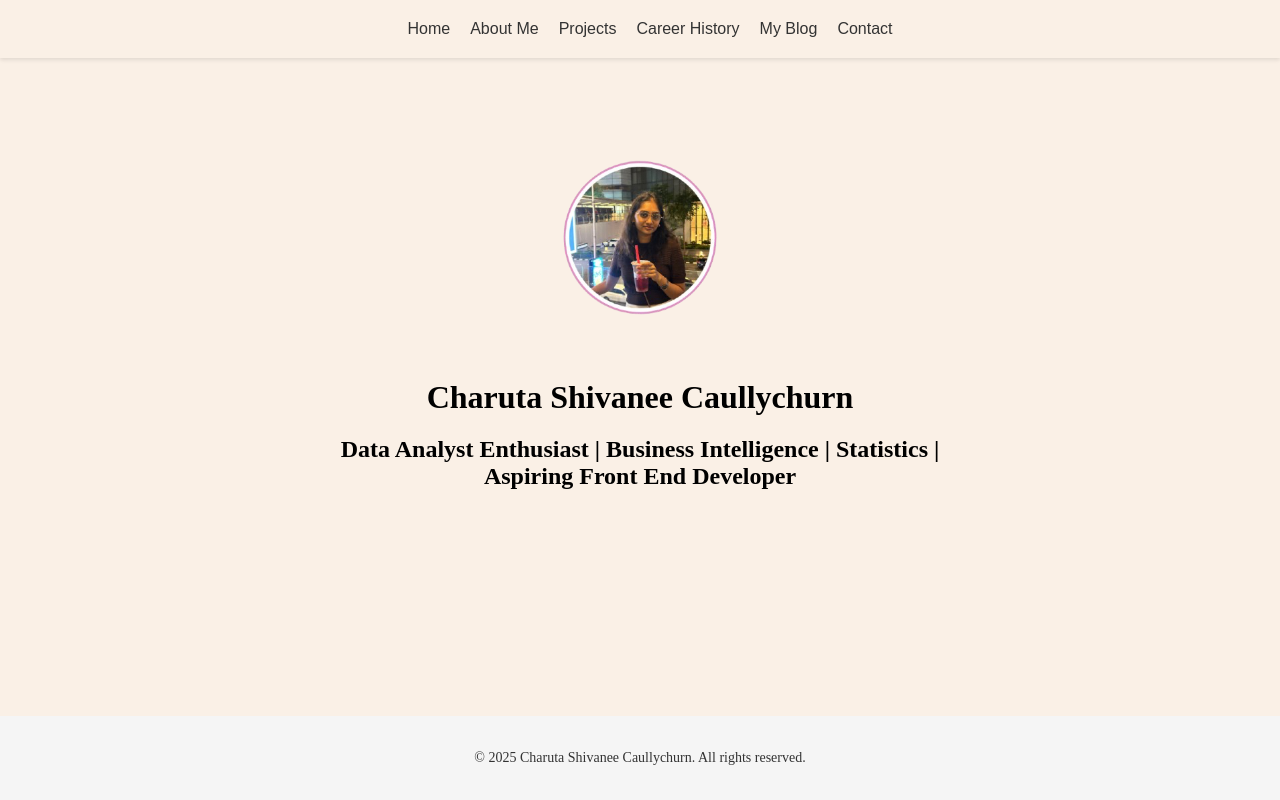
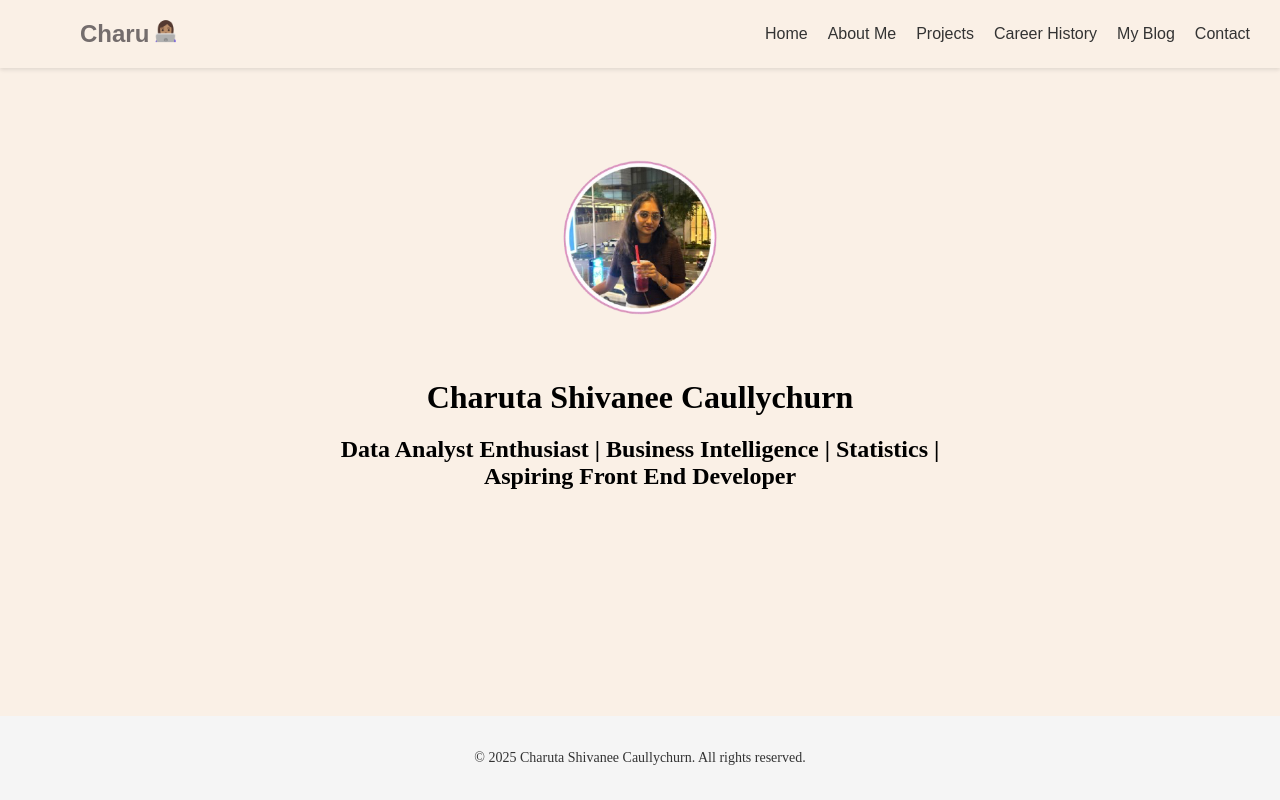
Before and after one commit to Charuta-Shivanee-Caullychurn/my-portfolio, a plain HTML site: page index.html in a window 1280 px wide. Drawn offline with Linux system fonts and the light colour scheme.

Commit message:
updated header

```diff
--- a/index.html
+++ b/index.html
@@ -16,6 +16,7 @@
   <!-- Header & Navigation -->
   <header>
     <nav>
+      <div class="logo">Charu<span class="emoji">👩🏽‍💻</span></div>
       <ul>
 
         <li><a href="index.html">Home</a></li>
--- a/style.css
+++ b/style.css
@@ -27,8 +27,12 @@ header {
 /* Position the navigation at the top right */
 header nav {
   display: flex;
-  justify-content: center; /* pushes nav items to the right */
+  justify-content: space-between; /* pushes nav items to the right */
+  align-items: center;
+  padding-right: 10px;
+  padding-left: 40px;
 }
+
 
 /* Style the unordered list as a horizontal menu */
 header nav ul {
@@ -59,12 +63,33 @@ header nav ul li a:hover {
   color:#b500af;
 }
 
-.logo{
-  height: 50px;
-  width: auto;
-  margin-left: 2000px;
-  padding: 5px 0;
+.logo {
+  font-size: 24px;
+  font-weight: bold;
+  font-family: 'Poppins', sans-serif;
+  color: #746d6d;
+  margin-right: auto; /* Push nav menu to the right */
+  padding-left: 20px; /* Adjust as needed */
+  display: flex;
+  align-items: center;
 }
+
+.logo span {
+  color: #333; /* Add a little flair with different color */
+}
+
+.emoji {
+  margin-left: 4px;
+  font-size: 20px;
+  animation: float 2s infinite ease-in-out;
+}
+
+@keyframes float {
+  0%, 100% { transform: translateY(0); }
+  50% { transform: translateY(-3px); }
+}
+
+
 
 
 
```
Also changed, not shown: about.html (+1 -2 lines), blog.html (+1 -0 lines), career.html (+1 -0 lines), contact.html (+1 -0 lines), projects.html (+1 -0 lines), skills.html (+1 -1 lines).
